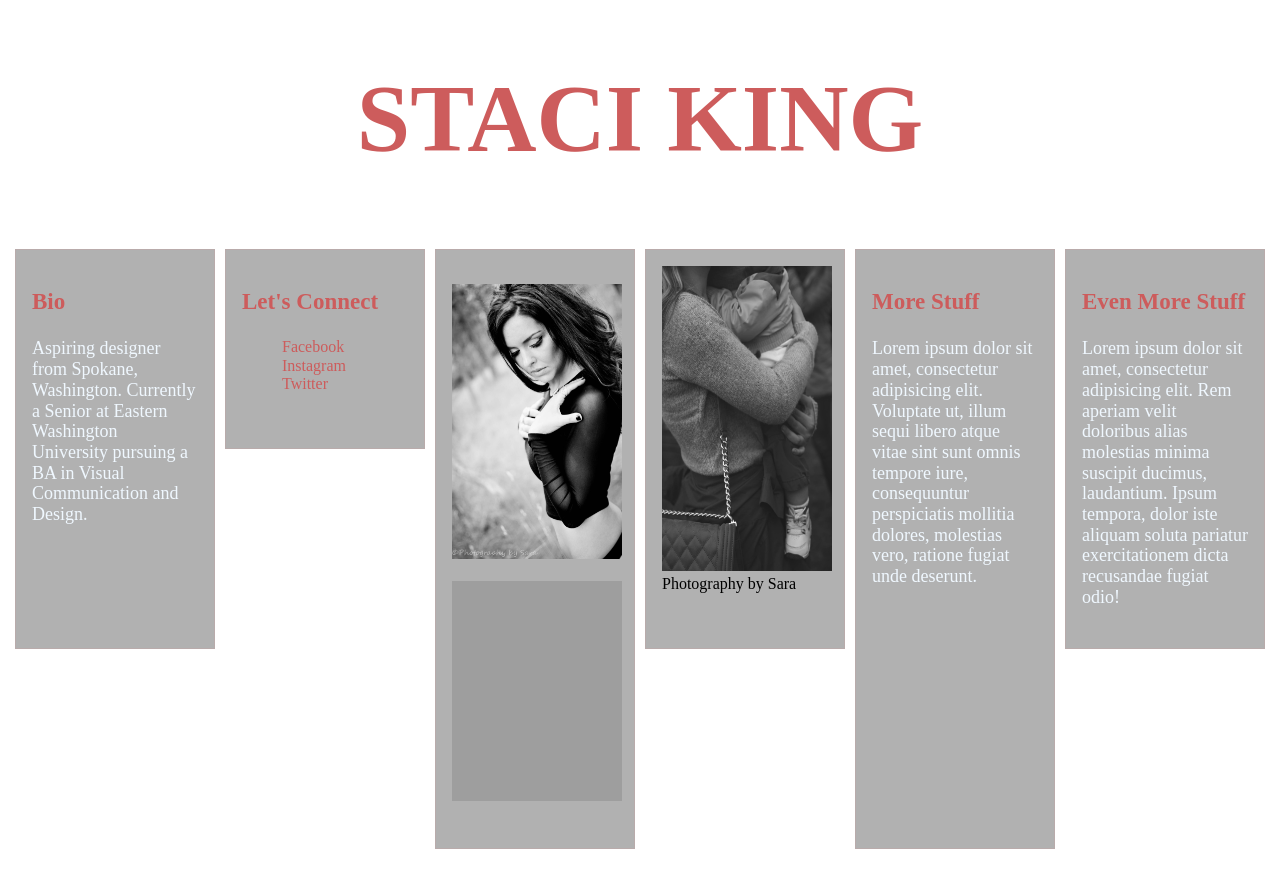
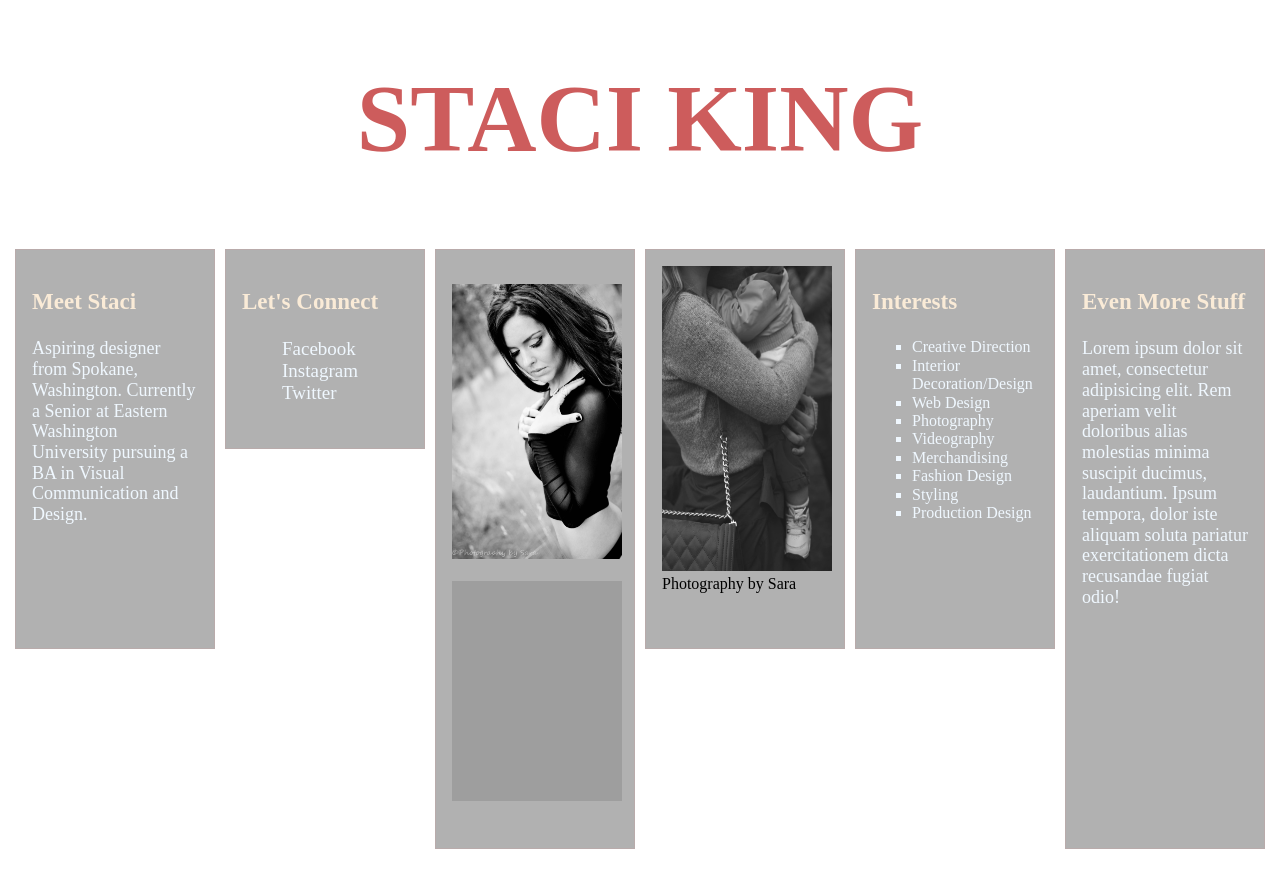
Before and after one commit to sking24/nameplate-gh-pages-2, a plain HTML site: page index.html in a window 1280 px wide. Drawn offline with nearby package versions, Linux system fonts and the light colour scheme; grey boxes are pictures that could not be loaded.

Commit message:
interests

```diff
--- a/css/styles.css
+++ b/css/styles.css
@@ -31,7 +31,7 @@ h1 {
 }
 
 h3 {
-    color: indianred;
+    color: antiquewhite;
     font-size: 23px;
 }
 p {
@@ -40,14 +40,19 @@ p {
 }
 
 a {
-    color: indianred;
+    color: aliceblue;
     text-decoration: none;
+    font-size: 19px;
 }
 
 ul {
     list-style: none;
+    color: aliceblue
 }
 
+.interests {
+    list-style-type:square;
+}
 
 /* Masonry Styling */
 section {
--- a/index.html
+++ b/index.html
@@ -21,7 +21,7 @@
 
       <!-- Masonary Content -->
       <section class="med">
-          <h3>Bio</h3>
+          <h3>Meet Staci</h3>
           <p>Aspiring designer from Spokane, Washington. Currently a Senior at Eastern Washington University pursuing a BA in Visual Communication and Design. </p>
       </section>
 
@@ -46,11 +46,21 @@
         Photography by Sara
       </section>
 
+      <section class="med">
+        <h3>Interests</h3>
+        <ul class="interests">
+            <li>Creative Direction</li>
+            <li>Interior Decoration/Design </li>
+            <li>Web Design</li>
+            <li>Photography</li>
+            <li>Videography</li>
+            <li>Merchandising</li>
+            <li>Fashion Design</li>
+            <li>Styling</li>
+            <li>Production Design</li>
+        </ul>
+      </section>
       <section class="tall">
-        <h3>More Stuff</h3>
-        <p>Lorem ipsum dolor sit amet, consectetur adipisicing elit. Voluptate ut, illum sequi libero atque vitae sint sunt omnis tempore iure, consequuntur perspiciatis mollitia dolores, molestias vero, ratione fugiat unde deserunt.</p>
-      </section>
-      <section class="med">
         <h3>Even More Stuff</h3>
         <p>Lorem ipsum dolor sit amet, consectetur adipisicing elit. Rem aperiam velit doloribus alias molestias minima suscipit ducimus, laudantium. Ipsum tempora, dolor iste aliquam soluta pariatur exercitationem dicta recusandae fugiat odio!</p>
       </section>
```
